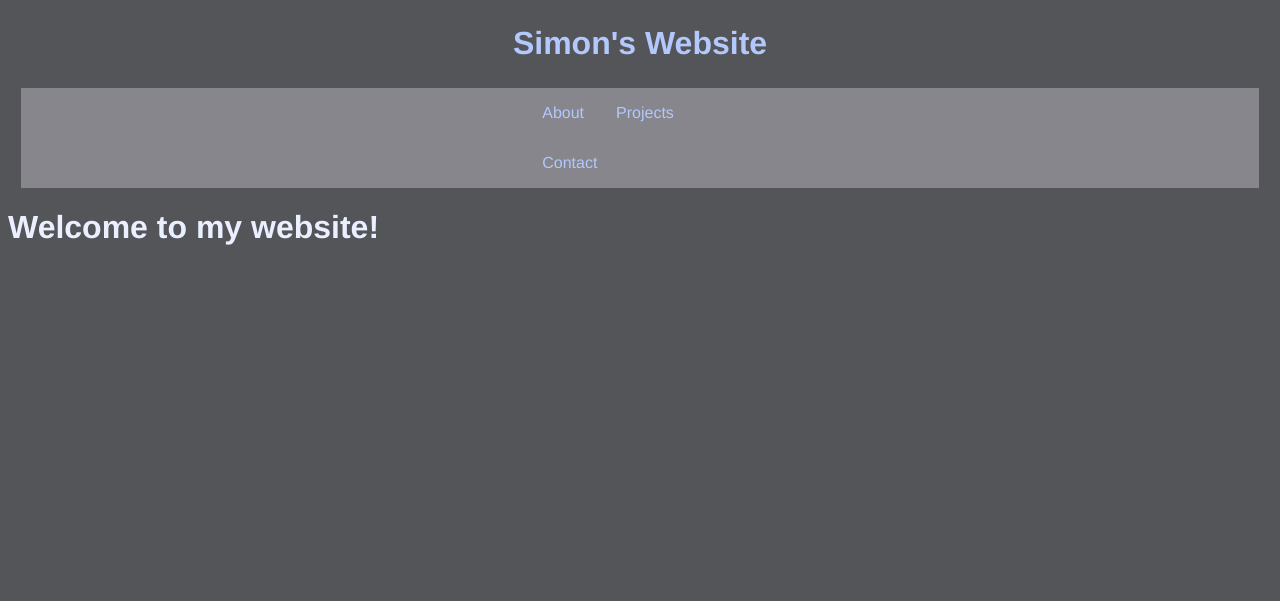
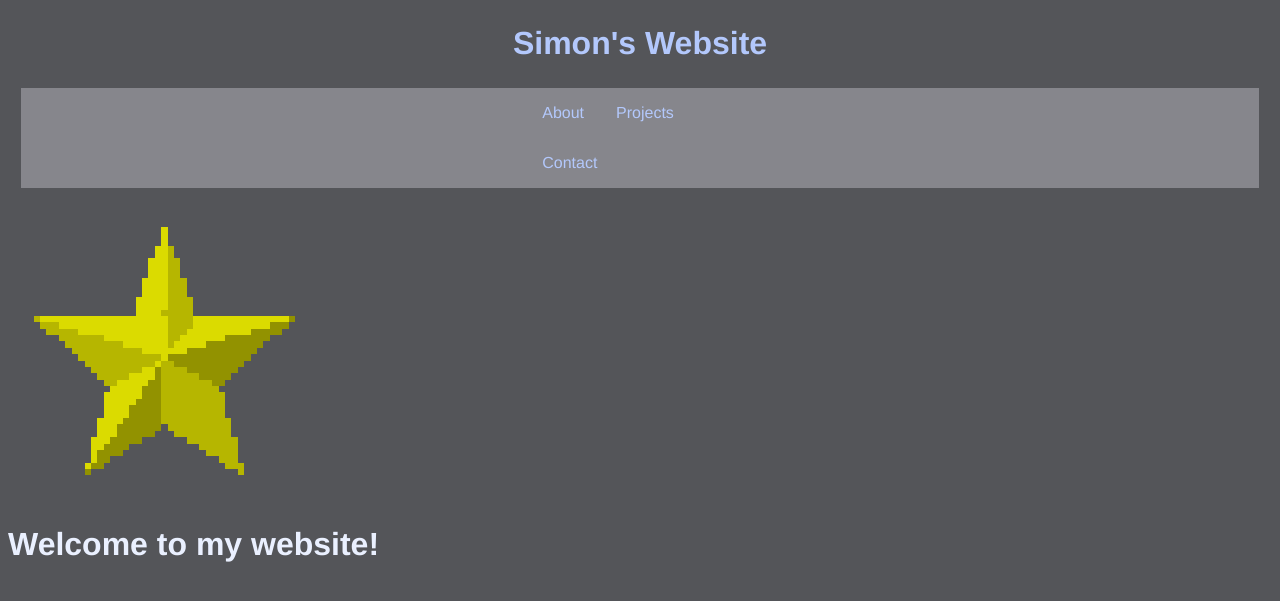
Before and after one commit to simon0h/simon0h.github.io, a Jekyll site: the page built from index.html, in a window 1280 px wide. Shown: the top 601 px of the page. Built offline with Jekyll 4.4.1, drawn with Linux system fonts in a browser that asks for light colours.

Commit message:
Update index.html

```diff
--- a/index.html
+++ b/index.html
@@ -11,6 +11,7 @@ title: simonoh.me
 
 <body>
 <div>
+	<img src="images/spinnystar.gif"class="inline"/>
 	<h1> Welcome to my website! </h1>
 </div>
 
```
